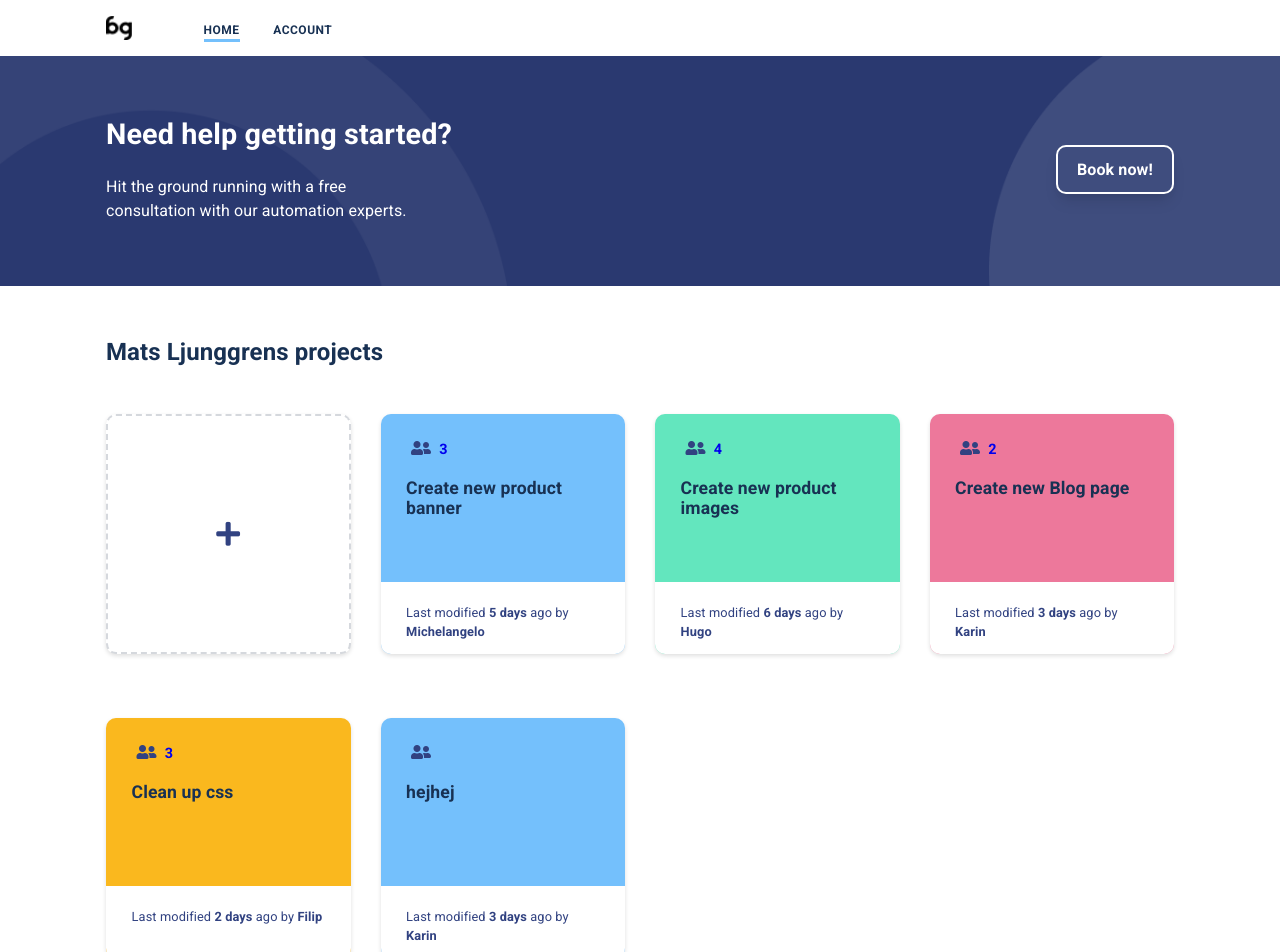
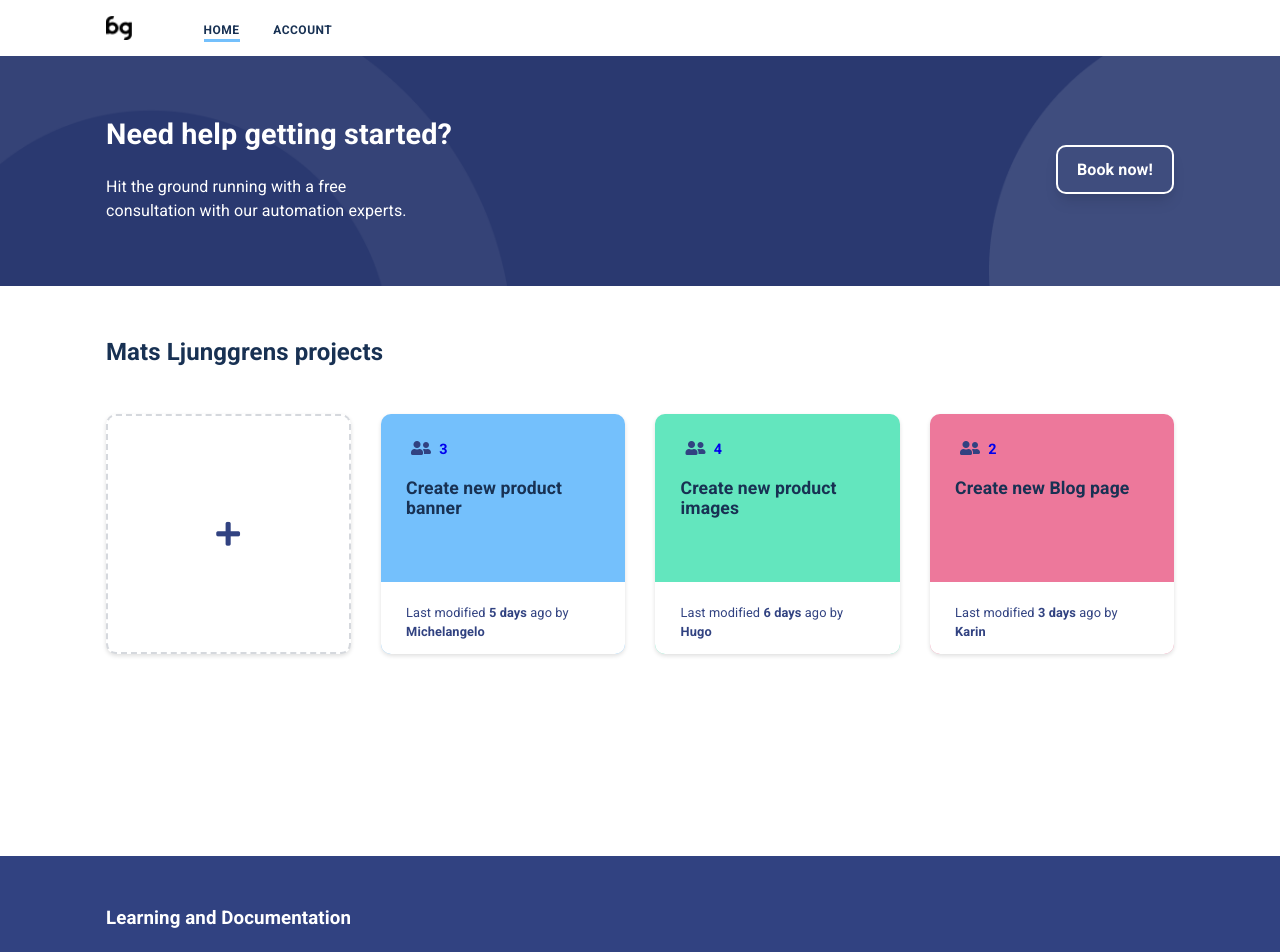
Before and after one commit to karinlj/boozang-manager-demo-22, a Vue app: page / in a window 1280 px wide. Shown: the top 952 px of the page. Built offline with nearby package versions, Linux system fonts and the light colour scheme; data requests are answered from the project's data file.

Commit message:
higher main

```diff
--- a/data/db.json
+++ b/data/db.json
@@ -26,21 +26,6 @@
       "updated": "3",
       "by": "Karin",
       "team": 2
-    },
-    {
-      "name": "Clean up css",
-      "description": "Lorem ipsum\n",
-      "isPublic": false,
-      "id": 6,
-      "updated": "2",
-      "by": "Filip",
-      "team": 3
-    },
-    {
-      "name": "hejhej",
-      "updated": "3",
-      "by": "Karin",
-      "id": 7
     }
   ]
 }
--- a/src/assets/_variables.scss
+++ b/src/assets/_variables.scss
@@ -30,10 +30,8 @@ $borderColorBlue: #465fb9;
 $linkColor: #1994e6;
 $sectionPadding: 4%;
 $themeBorderRadius: 10px;
-
 $themeBoxShadow: rgba(0, 0, 0, 0.1) 0px 10px 15px -3px,
   rgba(0, 0, 0, 0.05) 0px 4px 6px -2px;
-//$themeBoxShadowLight: rgba(0, 0, 0, 0.15) 1.95px 1.95px 2.6px;
 $themeBoxShadowLight: 0 2px 4px 0 rgba(0, 0, 0, 0.125);
 
 //screen width
--- a/src/views/Home.vue
+++ b/src/views/Home.vue
@@ -76,6 +76,9 @@ export default {
 main {
   padding-bottom: 3rem;
   min-height: 800px;
+  @media all and (min-width: $xxl-min) {
+    min-height: 1000px;
+  }
   .projects {
     padding: 2rem $sectionPadding;
   }
```
